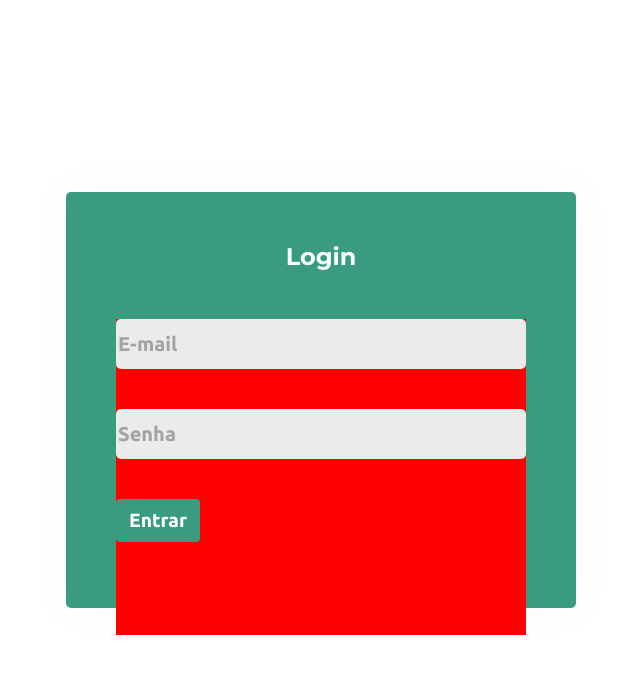
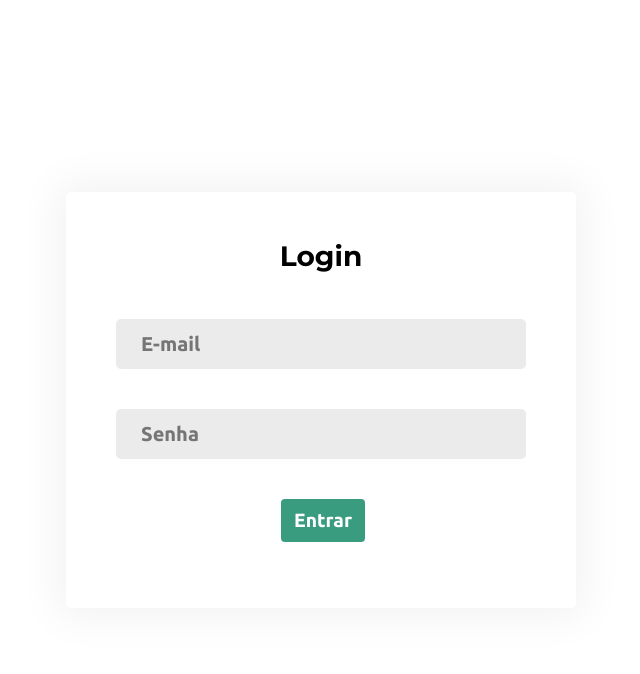
Before and after one commit to vinicioshurman/ANZEN, a PHP site: page /php/paginas/pg_login.html in a window 1280 px wide. Shown: the top 674 px of the page, without its empty margins (319-959 px from the left). Run offline with PHP 8.4, Linux system fonts and the light colour scheme.

Commit message:
2022-03-23
tela de login

```diff
--- a/css/styles.css
+++ b/css/styles.css
@@ -48,6 +48,8 @@ body {
   background-color: var(--verde-hover);
 }
 
+
+
 /* Slogam, texto da pagina HOME */
 .slogan{
     position: absolute;
@@ -73,39 +75,41 @@ line-height: 29px;
 
 /* Pagina de login e cadastro */
 
-
 .boxLC{
   width: 510px;
   height: 416px;
   margin: auto;
   margin-top: 15%;
-  background: var(--verde-principal);
-  box-shadow: 0px 0px 42px 10px rgba(0, 0, 0, 0.02);
+  background: #fff;
+  box-shadow: 0px 0px 42px 10px rgba(0, 0, 0, 0.05);
   border-radius: 5px;
 }
 
 .boxLC h1{
-  color: #fff;
+  color: #000;
   padding: 50px 0 40px 0;
   text-align: center;
   font-family: "Montserrat", sans-serif;
   font-weight: 700;
-  font-size: 24px;
+  font-size: 28px;
   line-height: 29px;
 }
 
 .LC {
   width: 410px;
-  height: 316px;
+  height: 100px;
   margin: auto;
+}
 
-  background: red;
+.LC .btnVerde {
+  margin-left: 165px;
 }
 
 .input input{
-  color: #A3A3A3;
+  color: #000;
   font-weight: 700;
   font-size: 20px;
+  padding-left: 25px;
   margin-bottom: 40px;
   width: 100%;
   height: 50px;
--- a/php/paginas/pg_login.html
+++ b/php/paginas/pg_login.html
@@ -26,8 +26,8 @@
             <div class="LC">
                 <form action="../logica/login.php" method="post">
                     <div class="input w-100">
-                        <input type="text" id="email" name="email" value="E-mail"><br>
-                        <input type="text" id="senha" name="senha" value="Senha"><br>
+                        <input type="text" id="email" name="email" placeholder="E-mail"><br>
+                        <input type="text" id="senha" name="senha" placeholder="Senha"><br>
                     </div>
 
                     <input type="submit" value="Entrar" class="btn btnVerde"><br>
```
